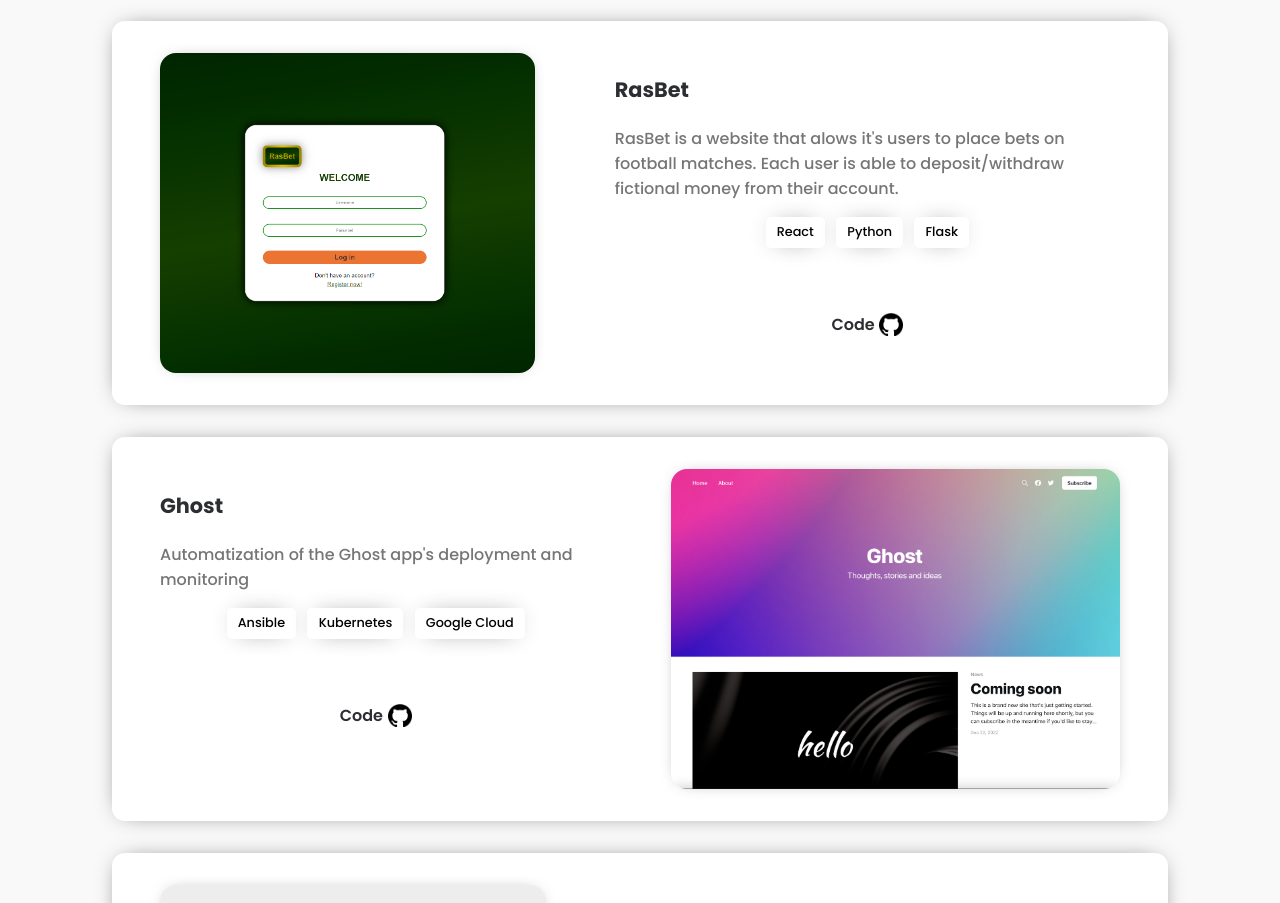
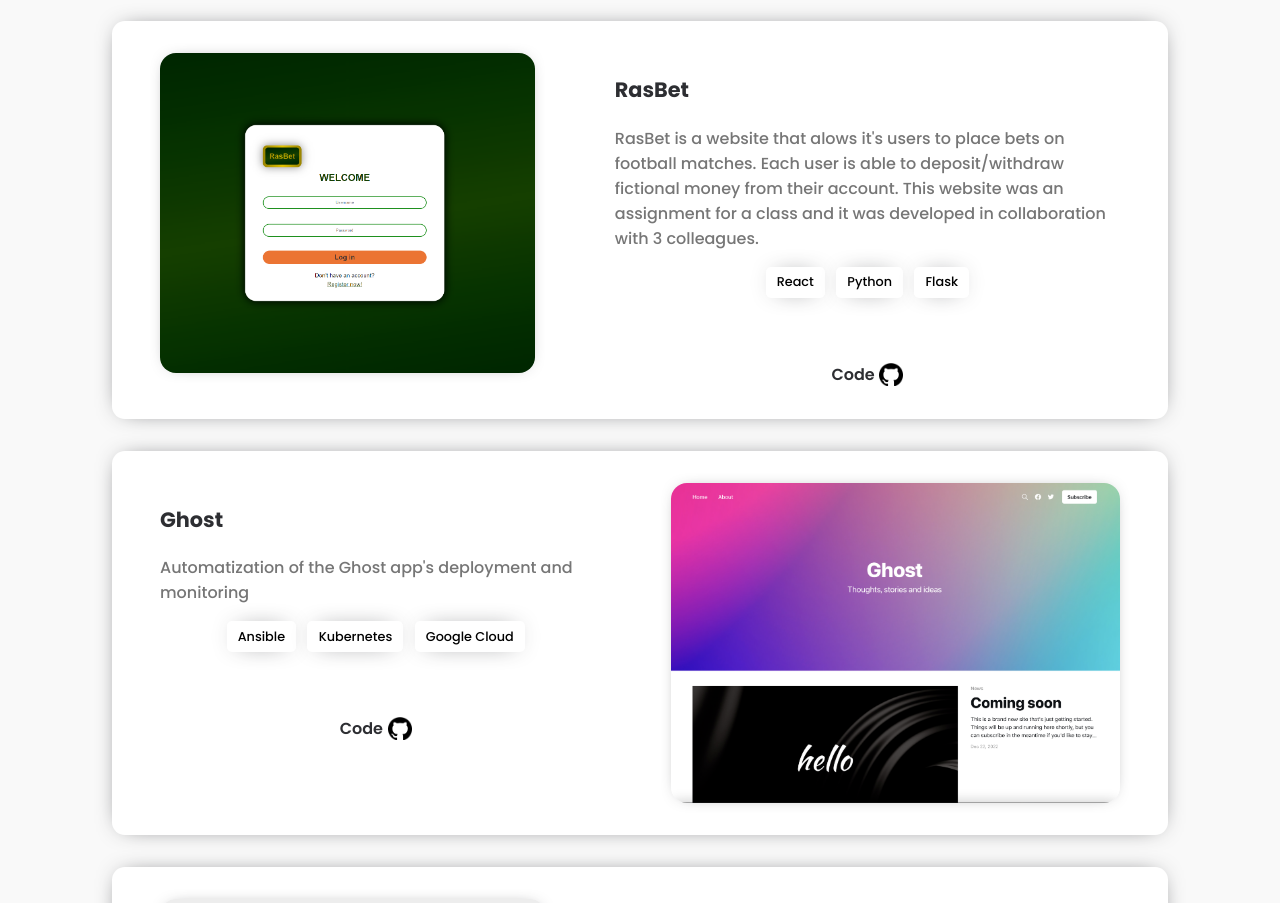
Before and after one commit to JoaoRamoss/Personal-Website, a React (Create React App) app in the folder my-website/: page / in a window 1280 px wide. Shown: the part 1940-2843 px from the top of the page. Built offline with nearby package versions, Linux system fonts and the light colour scheme; a web font is replaced by a local one; what react-animations would draw is missing.

Commit message:
Added information to the description of RasBet

```diff
--- a/my-website/src/Components/Portfolio/index.js
+++ b/my-website/src/Components/Portfolio/index.js
@@ -22,7 +22,8 @@
           <Info>
             <BoxTitle>RasBet</BoxTitle>
             <Desc>RasBet is a website that alows it's users to place bets on football matches.
-              Each user is able to deposit/withdraw fictional money from their account.
+              Each user is able to deposit/withdraw fictional money from their account. This website was an assignment for a class and it was developed
+              in collaboration with 3 colleagues.
             </Desc>
             <Tools>
               <Tech>React</Tech>
```
